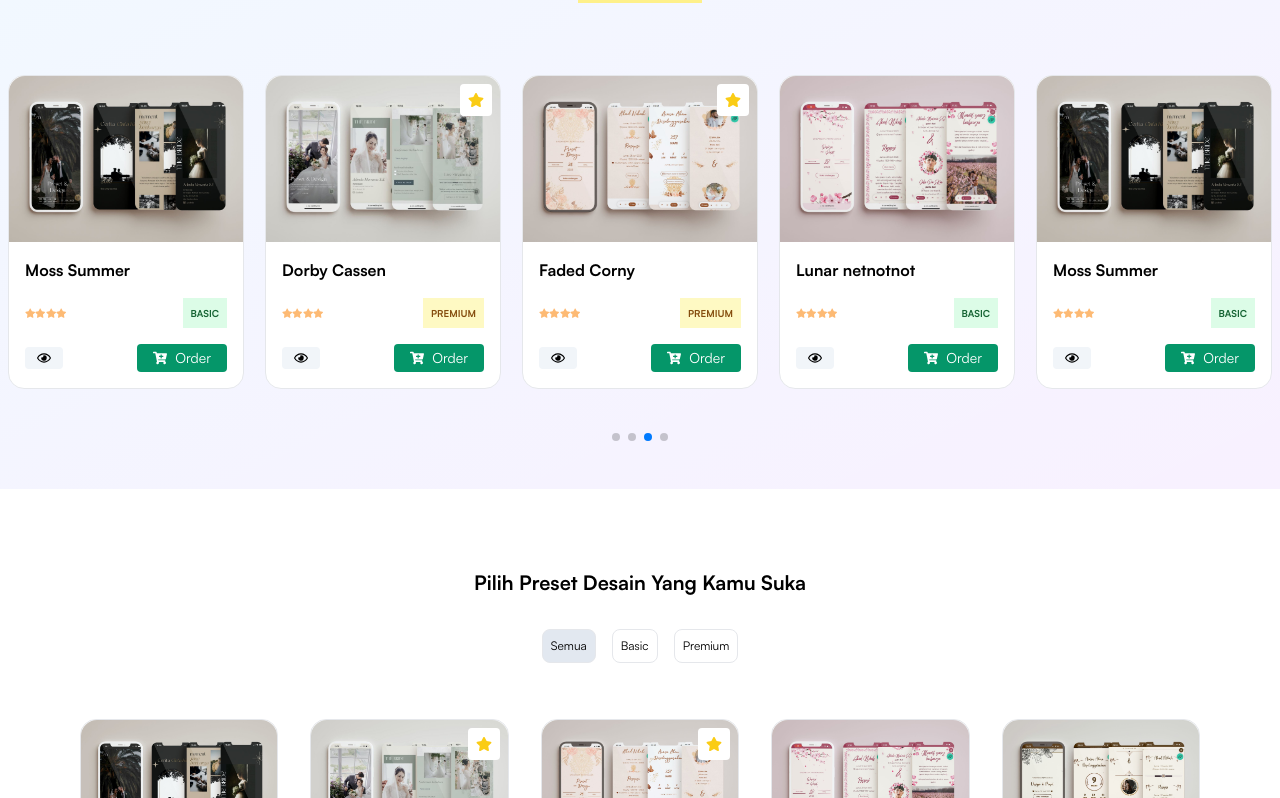
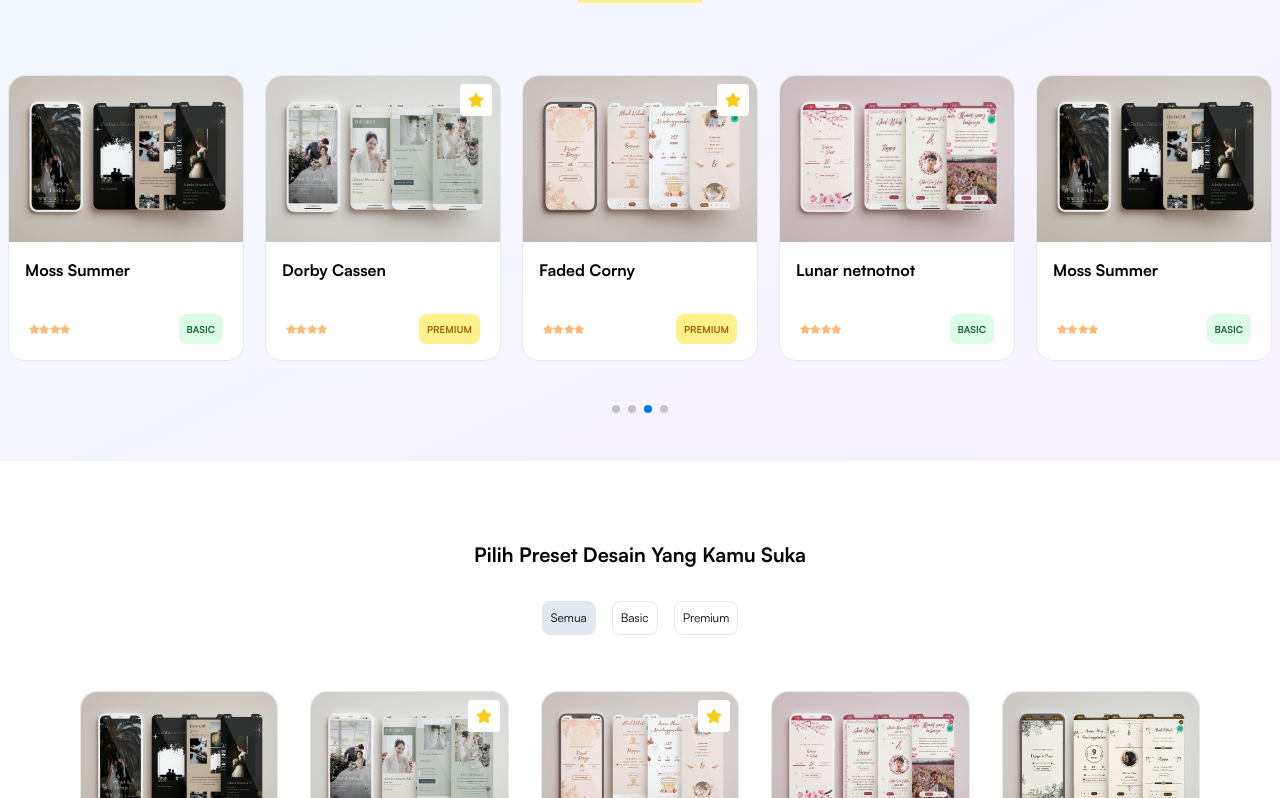
Before and after one commit to muffid/rabine-v2, a Next.js app: page / in a window 1280 px wide. Shown: the part 2927-3725 px from the top of the page. Built offline with nearby package versions, Linux system fonts and the light colour scheme.

Commit message:
fixing view

```diff
--- a/components/globals/SingleProduct.js
+++ b/components/globals/SingleProduct.js
@@ -5,7 +5,7 @@ import Image from 'next/image'
 function SingleProduct(props) {
   return (
     <div className='flex flex-col items-center justify-start  p-2 mt-4'>
-        <div className='flex flex-col items-start  bg-white border rounded-2xl hover:shadow-xl hover:scale-105 transform transition '>
+        <div className='flex flex-col items-start  bg-white border rounded-2xl hover:shadow-xl cursor-pointer hover:scale-105 transform transition '>
             <Image
                 src={'/img/'+props.img}
                 width={400}
@@ -21,14 +21,11 @@ function SingleProduct(props) {
                 <h1 className='bold text-sm md:text-base'>{props.name}</h1>
 
             </div>
-            <div className='flex flex-row justify-between w-full items-center text-orange-300 text-[0.65rem] px-4'>
+            <div className='flex flex-row justify-between w-full items-center text-orange-300 text-[0.65rem] px-5 py-4' >
                 <div className='flex flex-row'><FaStar/><FaStar/><FaStar/><FaStar/></div>
-                <h1 className={`text-[0.60rem] bold  p-1 md:p-2 rounde ${props.cat === 'PREMIUM' ? 'bg-yellow-100 text-yellow-800' : 'bg-green-100 text-green-800'}` }>{props.cat}</h1>
+                <h1 className={`text-[0.60rem] bold  p-1 md:p-2 rounded-lg ${props.cat === 'PREMIUM' ? 'bg-yellow-200 text-yellow-700' : 'bg-green-100 text-green-800'}` }>{props.cat}</h1>
             </div>
-            <div className='p-4 flex  gap-y-3  flex-row items-center justify-between w-full max-w-[300px] gap-x-2'>
-                <button className='bg-slate-100 px-3 py-1 rounded base text-sm flex flex-row items-center gap-x-3 base'><FaRegEye/></button>
-                <button className='bg-emerald-600 px-4  py-1 text-white rounded base text-sm flex flex-row items-center justify-center gap-x-2 base'><FaCartPlus/><span className='md:inline'>Order</span></button>
-            </div>
+
         </div>
     </div>
   )
```
